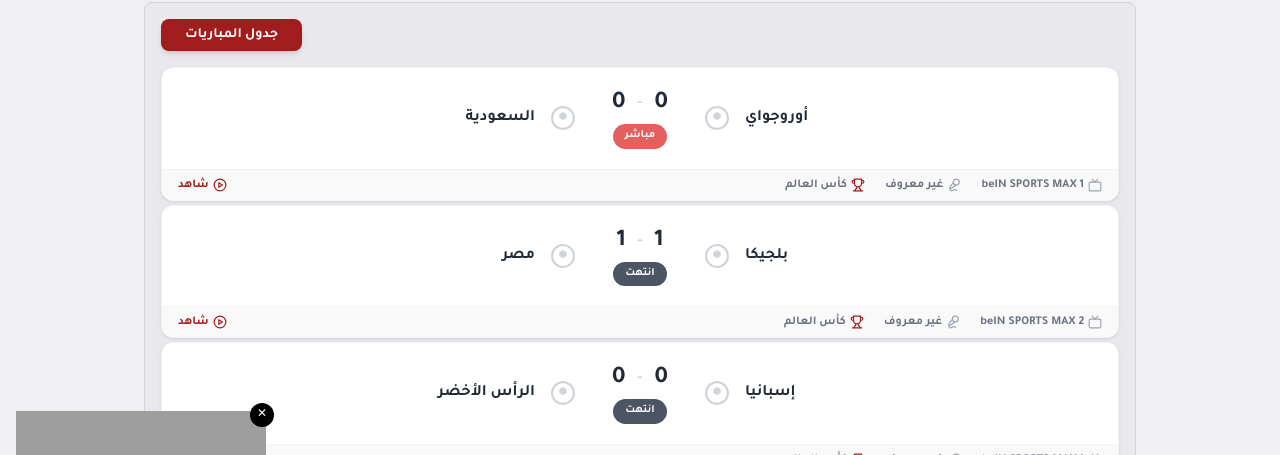
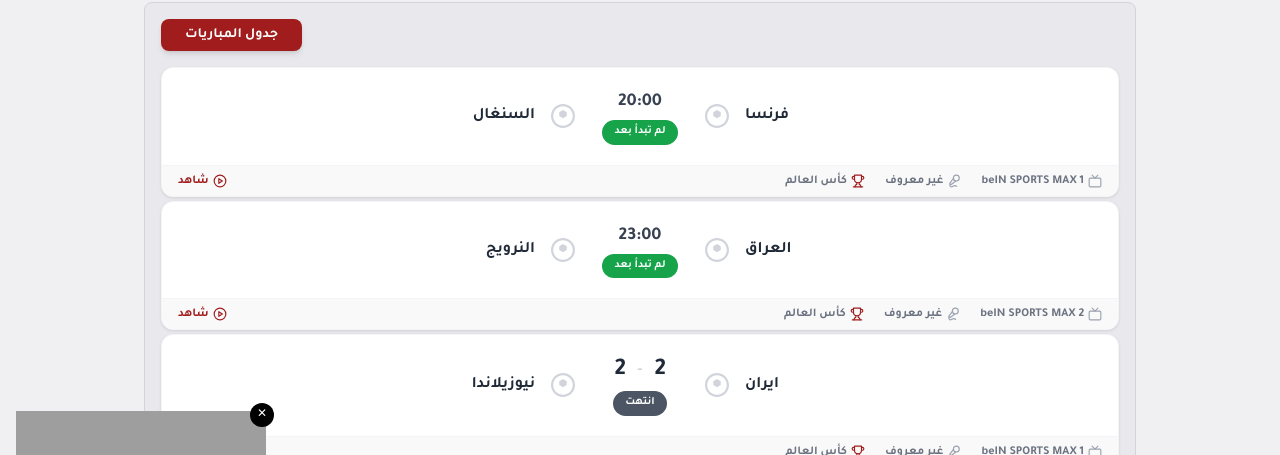
Before and after one commit to sakifooo/kora, a Next.js app: page / in a window 1280 px wide. Shown: the part 123-578 px from the top of the page. Built offline with nearby package versions, Linux system fonts and the light colour scheme; grey boxes are pictures that could not be loaded.

Commit message:
Update page.tsx

```diff
--- a/src/app/page.tsx
+++ b/src/app/page.tsx
@@ -12,9 +12,9 @@ import {
 export default function Home() {
 
   const matches = [
-    { teamA: "أوروجواي", teamB: "السعودية", scoreA: 0, scoreB: 0, time: "23:00", status: "live", channel: "beIN SPORTS MAX 1", commentator: "غير معروف", league: "كأس العالم", href: "/live/saudi-vs-uruguay" },
-    { teamA: "بلجيكا", teamB: "مصر", scoreA: 1, scoreB: 1, time: "20:00", status: "finished", channel: "beIN SPORTS MAX 2", commentator: "غير معروف", league: "كأس العالم", href: "/live/belgic-vs-egypt" },
-    { teamA: "إسبانيا ", teamB: "الرأس الأخضر ", scoreA: 0, scoreB: 0, time: "17:00 ", status: "finished", channel: "beIN SPORTS MAX 1", commentator: "غير معروف", league: "كأس العالم", href: "/live/spain-vs-capvert" },
+    { teamA: "فرنسا", teamB: "السنغال", scoreA: 0, scoreB: 0, time: "20:00", status: "upcoming", channel: "beIN SPORTS MAX 1", commentator: "غير معروف", league: "كأس العالم", href: "/live/france-vs-senigal" },
+    { teamA: "العراق", teamB: "النرويج", scoreA: 1, scoreB: 1, time: "23:00", status: "upcoming", channel: "beIN SPORTS MAX 2", commentator: "غير معروف", league: "كأس العالم", href: "/live/norway-vs-iraq" },
+    { teamA: "ايران ", teamB: "نيوزيلاندا  ", scoreA: 2, scoreB: 2, time: "17:00 ", status: "finished", channel: "beIN SPORTS MAX 1", commentator: "غير معروف", league: "كأس العالم", href: "/live/spain-vs-capvert" },
 
   ];
   const seoKeywords = [
```
